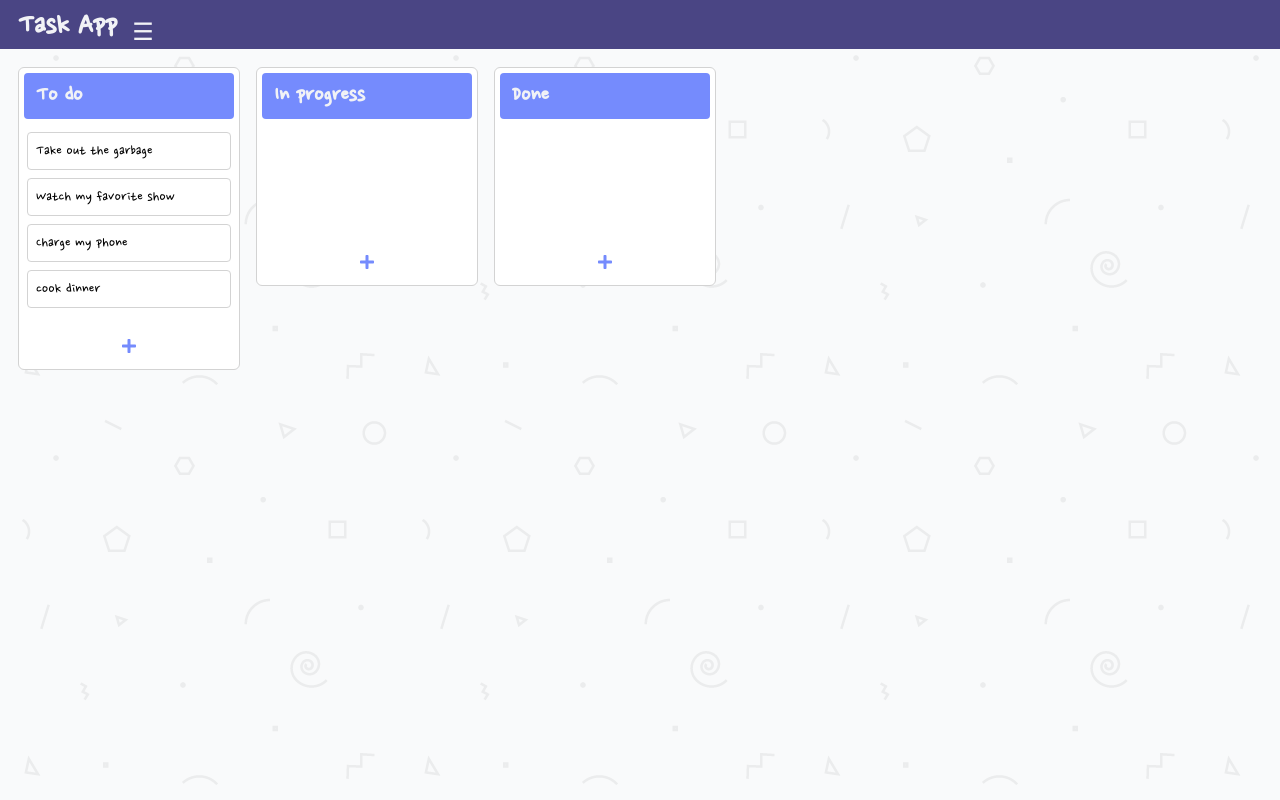
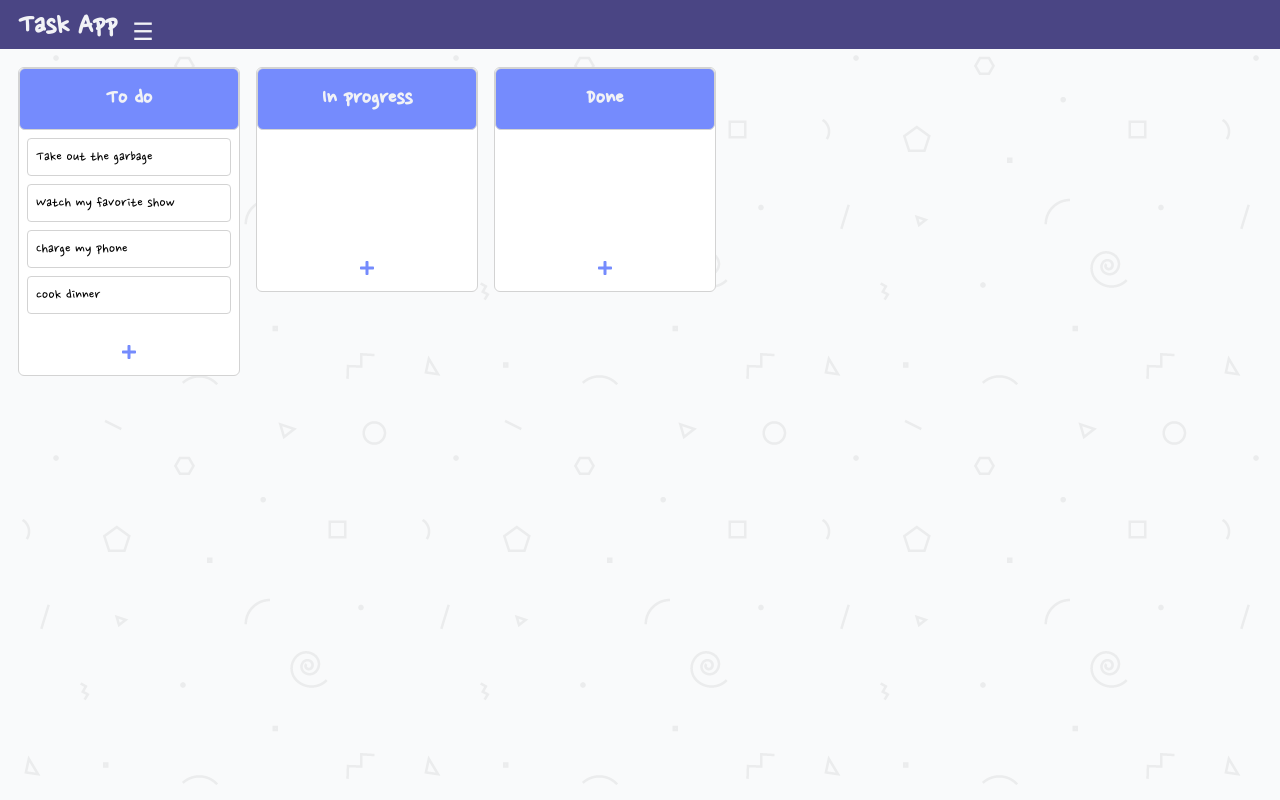
Before and after one commit to lbskinner/react-typescript-task-list, a React (Create React App) app: page / in a window 1280 px wide. Shown: the top 800 px of the page. Built offline with nearby package versions, Linux system fonts and the light colour scheme.

Commit message:
styled the title input

```diff
--- a/src/components/Column/Column.styles.ts
+++ b/src/components/Column/Column.styles.ts
@@ -9,19 +9,39 @@ export const Container = styled.div`
   background-color: white;
   border: 1px solid lightgrey;
   border-radius: 6px;
-  min-width: 220px;
+  width: 220px;
   // add flex and flex column to display items within columns
   display: flex;
   flex-direction: column;
   height: fit-content;
 `;
+
+export const TitleWrapper = styled.div`
+  background-color: #758bfd;
+  border: 1px solid lightgrey;
+  border-radius: 6px;
+  padding: 10px 20px;
+  text-align: center;
+`;
+
 export const Title = styled.h2`
-  padding: 8px 12px;
   margin: 5px;
-  background-color: #758bfd;
+  cursor: text;
   border-radius: 4px;
   color: #f1f2f6;
+  text-align: center;
 `;
+
+export const TitleInput = styled.input`
+  border-radius: 6px;
+  border-style: none;
+  font-family: inherit;
+  font-size: 1.5em;
+  padding: 5px;
+  text-align: center;
+  width: 80%;
+`;
+
 export const TaskList = styled.div<ColumnStyleProps>`
   padding: 8px;
   transition: background-color 0.2s ease;
--- a/src/components/Column/Column.tsx
+++ b/src/components/Column/Column.tsx
@@ -1,5 +1,12 @@
 import React from "react";
-import { Container, Title, TaskList, AddButton } from "./Column.styles";
+import {
+  Container,
+  Title,
+  TaskList,
+  AddButton,
+  TitleWrapper,
+  TitleInput,
+} from "./Column.styles";
 import { Droppable, Draggable } from "react-beautiful-dnd";
 import Task from "../Task/Task";
 import { FontAwesomeIcon } from "@fortawesome/react-fontawesome";
@@ -45,10 +52,10 @@ class Column extends React.Component<ColumnProps> {
       <Draggable draggableId={this.props.column.id} index={this.props.index}>
         {(provided, snapshot) => (
           <Container {...provided.draggableProps} ref={provided.innerRef}>
+            <TitleWrapper {...provided.dragHandleProps}>
               {!this.state.updateColumnTitle &&
               this.props.column.id !== this.state.columnIdClicked ? (
                 <Title
-                {...provided.dragHandleProps}
                   onClick={() =>
                     this.handleClickColumnTitle(this.props.column.id)
                   }
@@ -56,8 +63,12 @@ class Column extends React.Component<ColumnProps> {
                   {this.props.column.title}
                 </Title>
               ) : (
-              <input type="text" defaultValue={this.props.column.title} />
+                <TitleInput
+                  type="text"
+                  defaultValue={this.props.column.title}
+                />
               )}
+            </TitleWrapper>
             {/* Droppable has on required prop, droppableId
         two methods to control where the droppable can be dropped
         type - type={this.props.column.id === "column-3" ? "done" : "active"}
```
Lines whose indentation alone changed are shown as unchanged.
